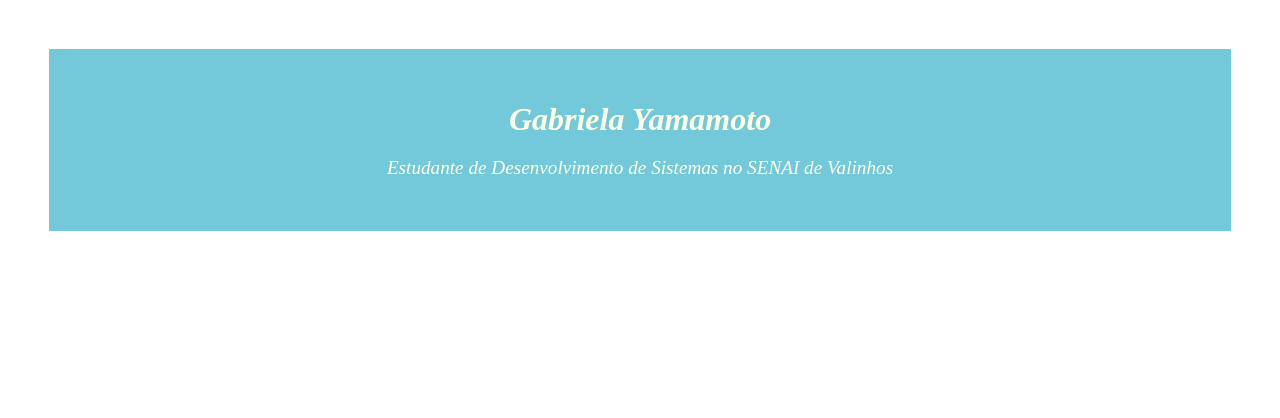
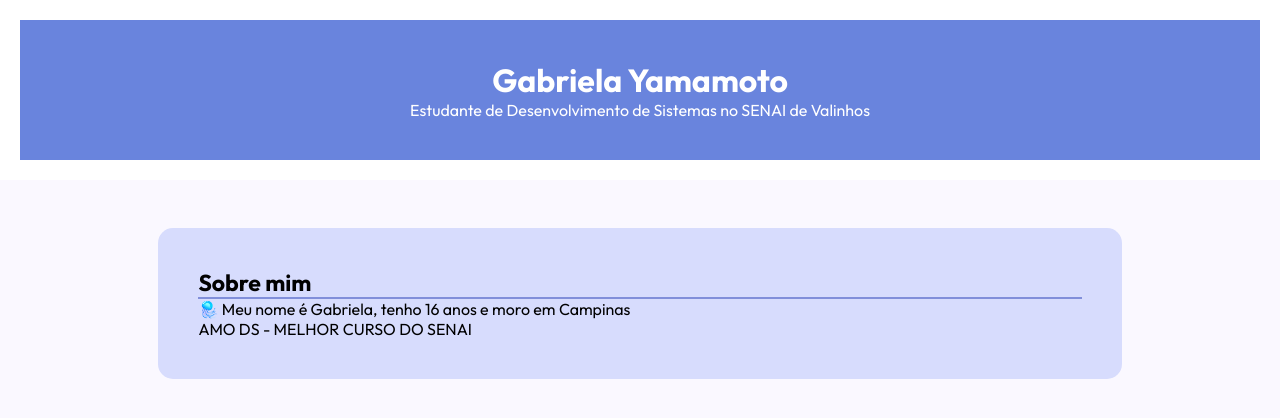
Before and after one commit to gabiyamamoto/meu-primeiro-site, a plain HTML site: page index.html in a window 1280 px wide. Drawn offline with Linux system fonts and the light colour scheme.

Commit message:
Finish about section

```diff
--- a/assets/styles/index.css
+++ b/assets/styles/index.css
@@ -1,21 +1,49 @@
+@import url('https://fonts.googleapis.com/css2?family=Outfit:wght@100..900&display=swap');
+
 /*Reset do CSS*/
 * {
-    margin: 15px;
-    padding: 2px;
+    margin: 0px;
+    padding: 0px;
+    box-sizing: border-box;
 }
 
-h1 {
+/*Configurações Gerais */
+body {
+    display: flex;
+    flex-direction: column;
+    min-height: 100vh;
+    font-family:"Outfit", sans-serif;
+}
+
+header {
+    background-color: rgb(105, 132, 221);
+    color:  rgb(255, 255, 255);
+    margin: 20px;
+    padding: 40px;
     text-align: center;
 }
 
-p {
-    text-align: center;
-    font-size: larger;
+main {
+    background-color: rgb(250, 248, 255);
+    flex: 1;
+    padding: 48px 38px;
+    width: 100%;
 }
 
-header {
-    background-color: rgb(115, 200, 218);
-    color: rgb(255, 255, 231);
-    font-style: oblique;
-    padding: 35px;
+about-section {
+    display: block;
+    background-color: rgb(215, 220, 253);
+    width: 80%;
+    margin: 0 auto;
+    padding: 40px;
+    border-radius: 15px;
 }
+
+#titulo-sobre-mim {
+    font-size: 23px;
+    border-bottom: 2px solid rgb(129, 143, 218);
+}
+
+.texto-sobre-mim {
+    font-size: 16px;
+}
--- a/index.html
+++ b/index.html
@@ -11,5 +11,12 @@
         <h1>Gabriela Yamamoto</h1>
         <p>Estudante de Desenvolvimento de Sistemas no SENAI de Valinhos</p>
     </header>
+    <main>
+        <about-section>
+            <h3 id="titulo-sobre-mim">Sobre mim</h3>
+            <p class="texto-sobre-mim">🪼 Meu nome é Gabriela, tenho 16 anos e moro em Campinas</p>
+            <P class="texto-sobre-mim"> AMO DS - MELHOR CURSO DO SENAI</P>
+        </about-section>
+    </main>
 </body>
 </html>
```
